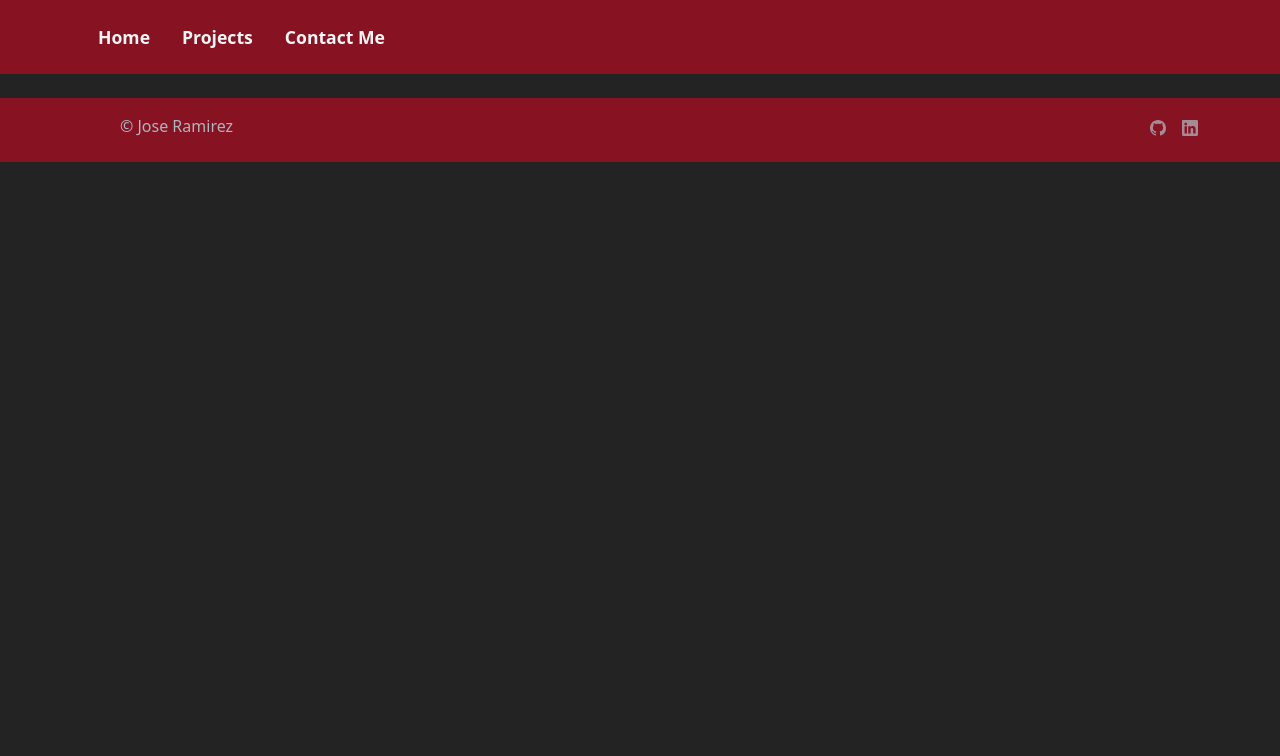
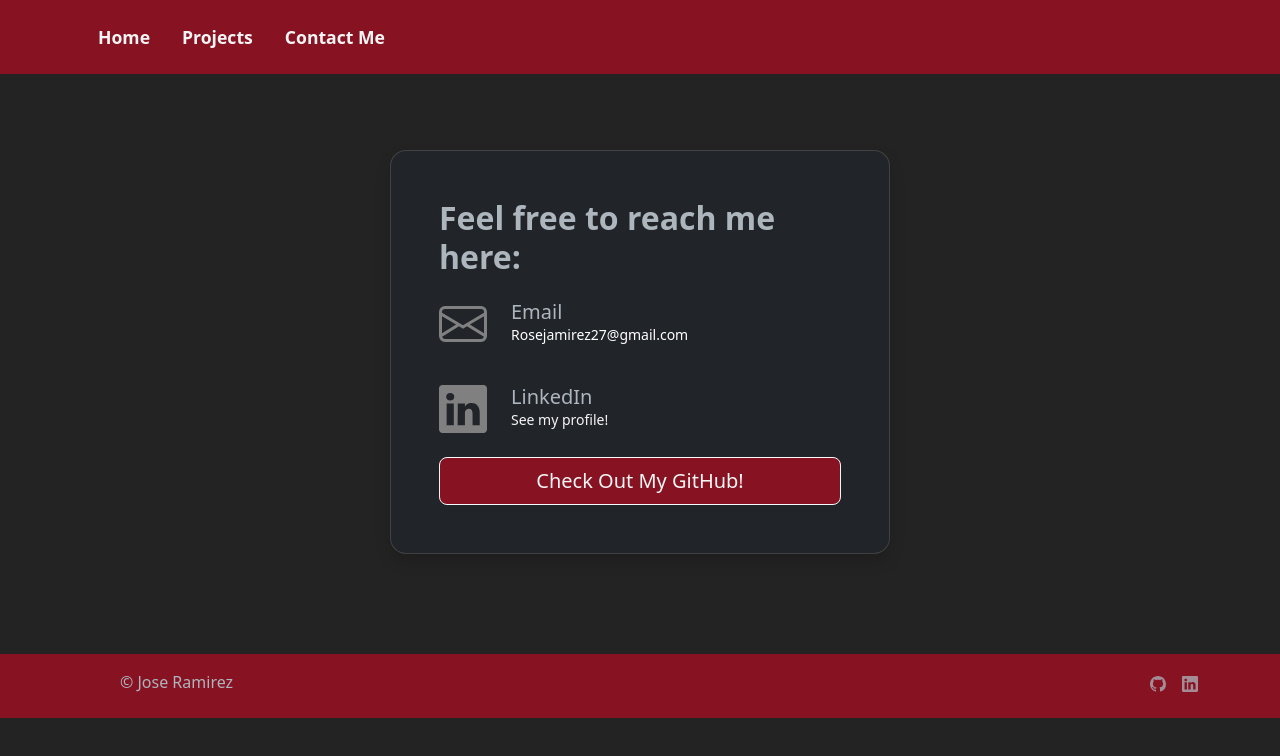
Before and after one commit to nowaymyname27/Personal-Website, a plain HTML site: page contact.html in a window 1280 px wide. Drawn offline with nearby package versions, Linux system fonts and the light colour scheme.

Commit message:
Contact me page v1 complete

```diff
--- a/contact.html
+++ b/contact.html
@@ -17,13 +17,44 @@
             <ul class="nav nav-pills fw-bold">
               <li class="nav-item"><a href="./index.html" class="nav-link" aria-current="page">Home</a></li>
               <li class="nav-item"><a href="./projects.html" class="nav-link">Projects</a></li>
-              <li class="nav-item"><a href="#" class="nav-link">Contact Me</a></li>
+              <li class="nav-item"><a href="./contact.html" class="nav-link">Contact Me</a></li>
             </ul>
           </header>
         </div>
     </section>
 
+    <!-- Contact Me -->
+    <div class="modal modal-sheet position-static d-block p-4 py-md-5" tabindex="-1" role="dialog" id="modalTour">
+        <div class="modal-dialog" role="document">
+          <div class="modal-content rounded-4 shadow">
+            <div class="modal-body p-5">
+              <h2 class="fw-bold mb-0">Feel free to reach me here:</h2>
 
+              <ul class="d-grid gap-4 my-4 list-unstyled small">
+                <li class="d-flex gap-4">
+                    <svg class="bi text-warning flex-shrink-0" width="48" height="48"xmlns="http://www.w3.org/2000/svg"  fill="gray" viewBox="0 0 16 16">
+                        <path d="M0 4a2 2 0 0 1 2-2h12a2 2 0 0 1 2 2v8a2 2 0 0 1-2 2H2a2 2 0 0 1-2-2V4Zm2-1a1 1 0 0 0-1 1v.217l7 4.2 7-4.2V4a1 1 0 0 0-1-1H2Zm13 2.383-4.708 2.825L15 11.105V5.383Zm-.034 6.876-5.64-3.471L8 9.583l-1.326-.795-5.64 3.47A1 1 0 0 0 2 13h12a1 1 0 0 0 .966-.741ZM1 11.105l4.708-2.897L1 5.383v5.722Z"/>
+                      </svg>
+                  <div>
+                    <h5 class="mb-0">Email</h5>
+                    <p class="email" fill="text-white">Rosejamirez27@gmail.com</p>
+                  </div>
+                </li>
+                <li class="d-flex gap-4">
+                    <svg class="bi text-warning flex-shrink-0" width="48" height="48"xmlns="http://www.w3.org/2000/svg"  fill="gray" viewBox="0 0 16 16">
+                        <path d="M0 1.146C0 .513.526 0 1.175 0h13.65C15.474 0 16 .513 16 1.146v13.708c0 .633-.526 1.146-1.175 1.146H1.175C.526 16 0 15.487 0 14.854V1.146zm4.943 12.248V6.169H2.542v7.225h2.401zm-1.2-8.212c.837 0 1.358-.554 1.358-1.248-.015-.709-.52-1.248-1.342-1.248-.822 0-1.359.54-1.359 1.248 0 .694.521 1.248 1.327 1.248h.016zm4.908 8.212V9.359c0-.216.016-.432.08-.586.173-.431.568-.878 1.232-.878.869 0 1.216.662 1.216 1.634v3.865h2.401V9.25c0-2.22-1.184-3.252-2.764-3.252-1.274 0-1.845.7-2.165 1.193v.025h-.016a5.54 5.54 0 0 1 .016-.025V6.169h-2.4c.03.678 0 7.225 0 7.225h2.4z"/>
+                      </svg>
+                  <div>
+                    <h5 class="mb-0">LinkedIn</h5>
+                    <a class="nav-link"href="https://www.linkedin.com/in/jose-ramirez-63917b282">See my profile!</a>
+                  </div>
+                </li>
+              </ul>
+              <button type="button" class="btn btn-lg btn-light btn-outline-light w-100" data-bs-dismiss="modal"><a class="nav-link "href="https://github.com/nowaymyname27">Check Out My GitHub!</a></button>
+            </div>
+          </div>
+        </div>
+      </div>
 
     <!-- Footer -->
     <section id="footer">
```
Also changed, not shown: projects.html (+2 -1 lines), assets/icons/envelope.svg (added).
